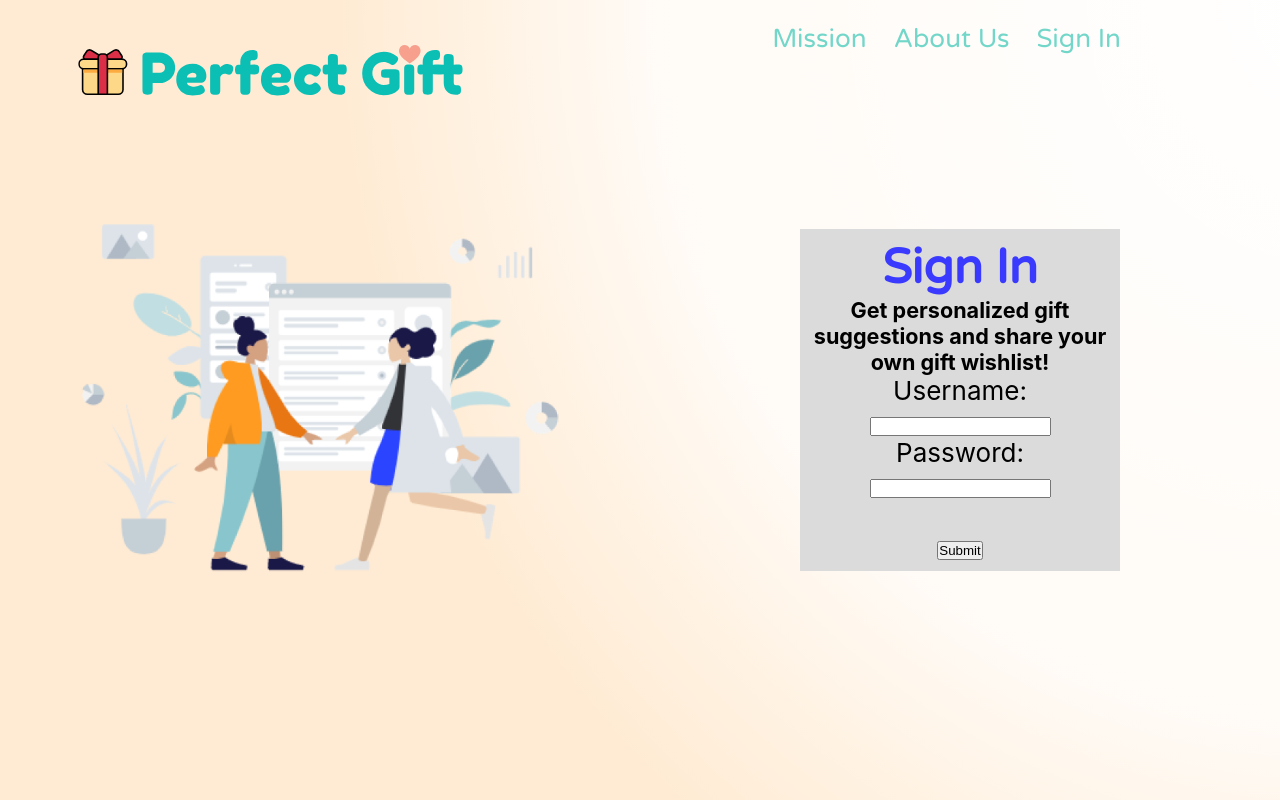
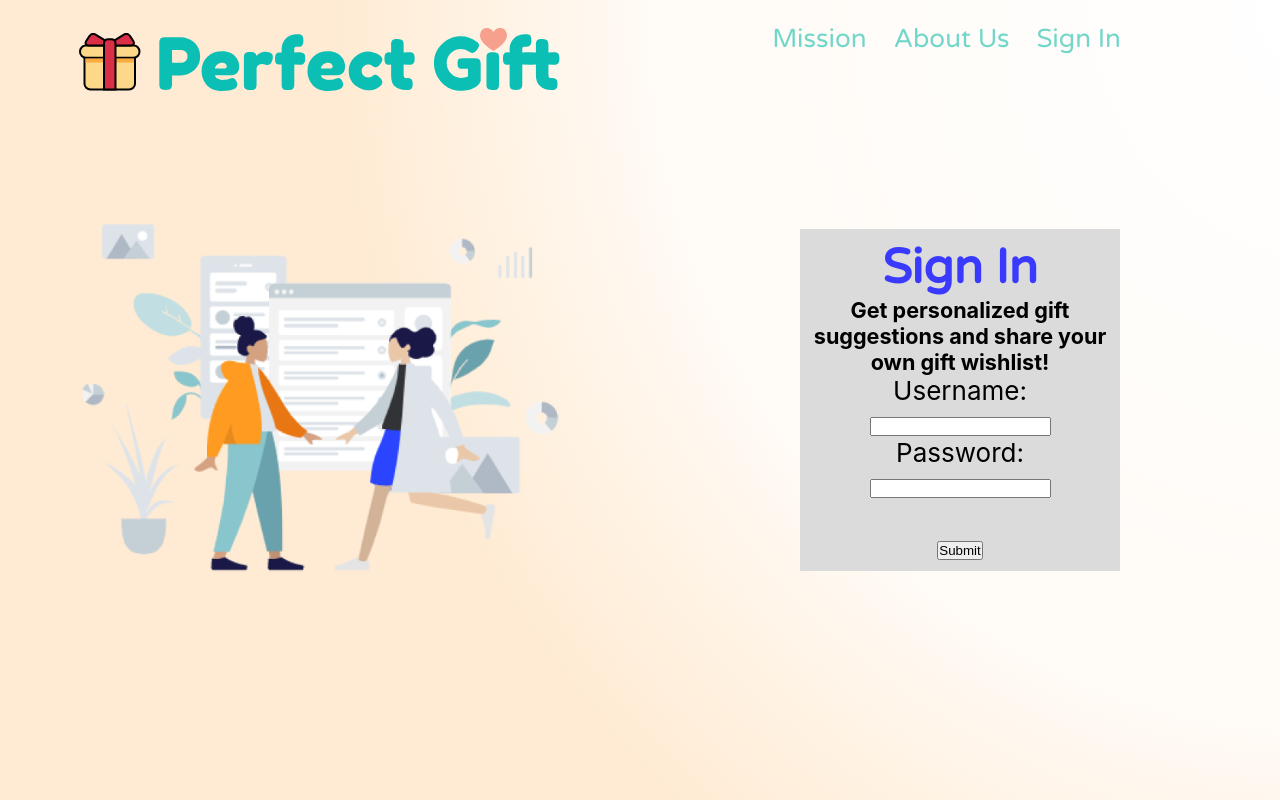
Before and after one commit to venuswku/perfect-gift, a React (Create React App) app: page /login in a window 1280 px wide. Built offline with nearby package versions, Linux system fonts and the light colour scheme.

Commit message:
click logo to go to homepage

```diff
--- a/src/pages/Login.js
+++ b/src/pages/Login.js
@@ -3,8 +3,7 @@ import { Link } from 'react-router-dom';
 import '../App.css';
 import './Login.css';
 import loginImage from '../images/login_image.png';
-import { ReactComponent as PerfectGiftLogo } from '../images/website_logo.svg';
-
+import PerfectGiftLogo  from '../images/website_logo.svg';
 
 
 function Login() {
@@ -32,8 +31,10 @@ function Login() {
                     </div>
                 </div>
                 {/* logo + login image */}
-                <PerfectGiftLogo className="logo" />
+
                 <div class="split left">
+                    {/* <PerfectGiftLogo className="logo" /> */}
+                    <Link to="/"><img src={PerfectGiftLogo} alt="Logo" /></Link>
                     <div class="centered">
                         <img src={loginImage} alt="connect with others" className='loginPic' />
                     </div>
```
Also changed, not shown: 1 other file (tests, documents, lock files or other folders).
